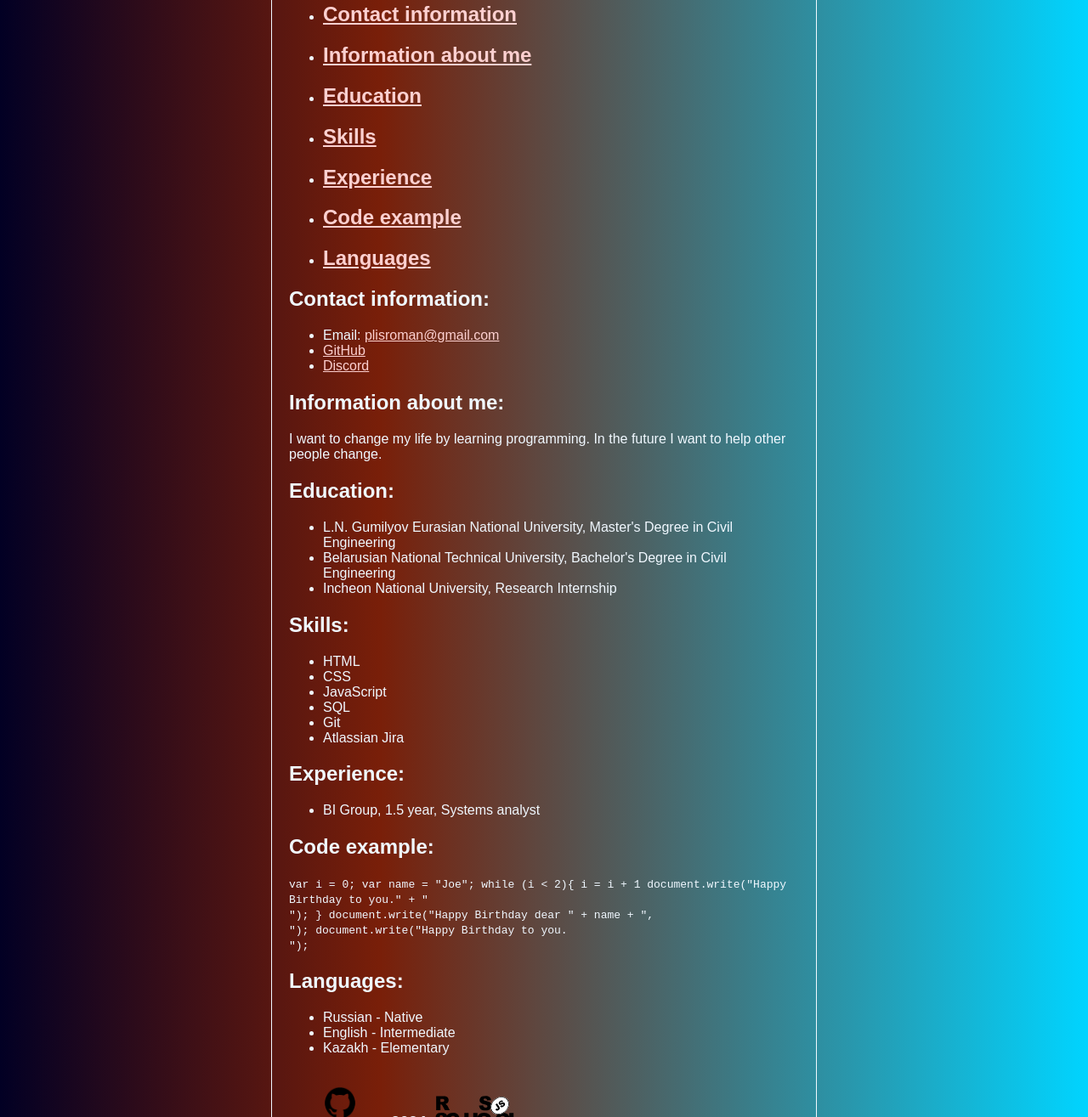
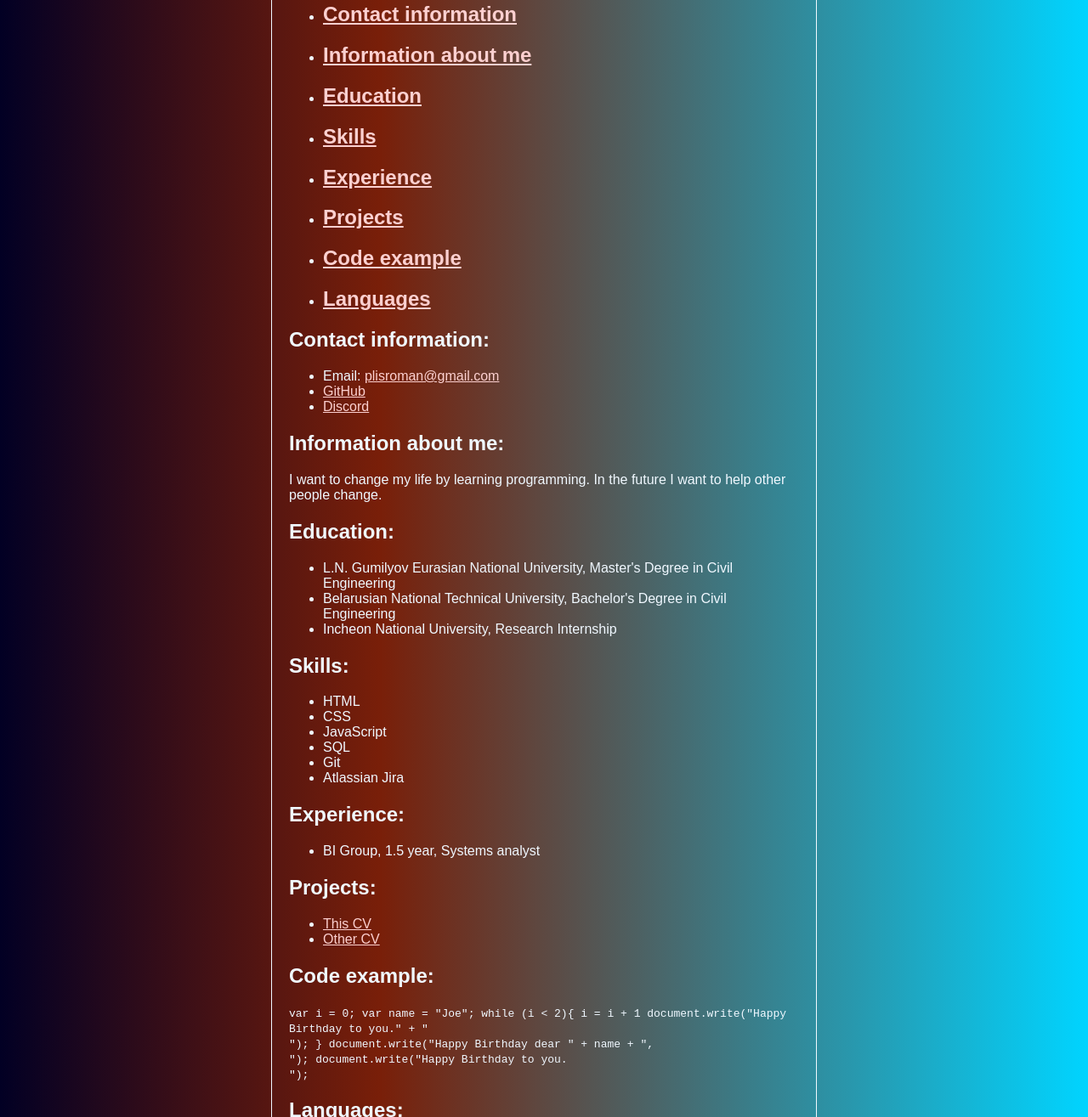
Before and after one commit to romanplis/rsschool-cv, a plain HTML site: page index.html in a window 1280 px wide. Shown: the part 302-1617 px from the top of the page at 85% size. Drawn offline with Linux system fonts and the light colour scheme.

Commit message:
feat: add projects into index.html

```diff
--- a/index.html
+++ b/index.html
@@ -18,6 +18,7 @@
             <li><h2><a href="#edu">Education</a></h2></li>
             <li><h2><a href="#skill">Skills</a></h2></li>
             <li><h2><a href="#exp">Experience</a></h2></li>
+            <li><h2><a href="#prod">Projects</a></h2></li>
             <li><h2><a href="#code_ex">Code example</a></h2></li>
             <li><h2><a href="#lang">Languages</a></h2></li>
         </ul>
@@ -49,6 +50,11 @@
         <h2 id="exp">Experience:</h2>
         <ul>
             <li>BI Group, 1.5 year, Systems analyst</li>
+        </ul>
+        <h2 id="prod">Projects:</h2>
+        <ul>
+            <li><a href="https://romanplis.github.io/rsschool-cv/">This CV</a></li>
+            <li><a href="https://romanplis.github.io/rsschool-cv/cv">Other CV</a></li>
         </ul>
         <h2 id="code_ex">Code example:</h2>
         <code>
```
